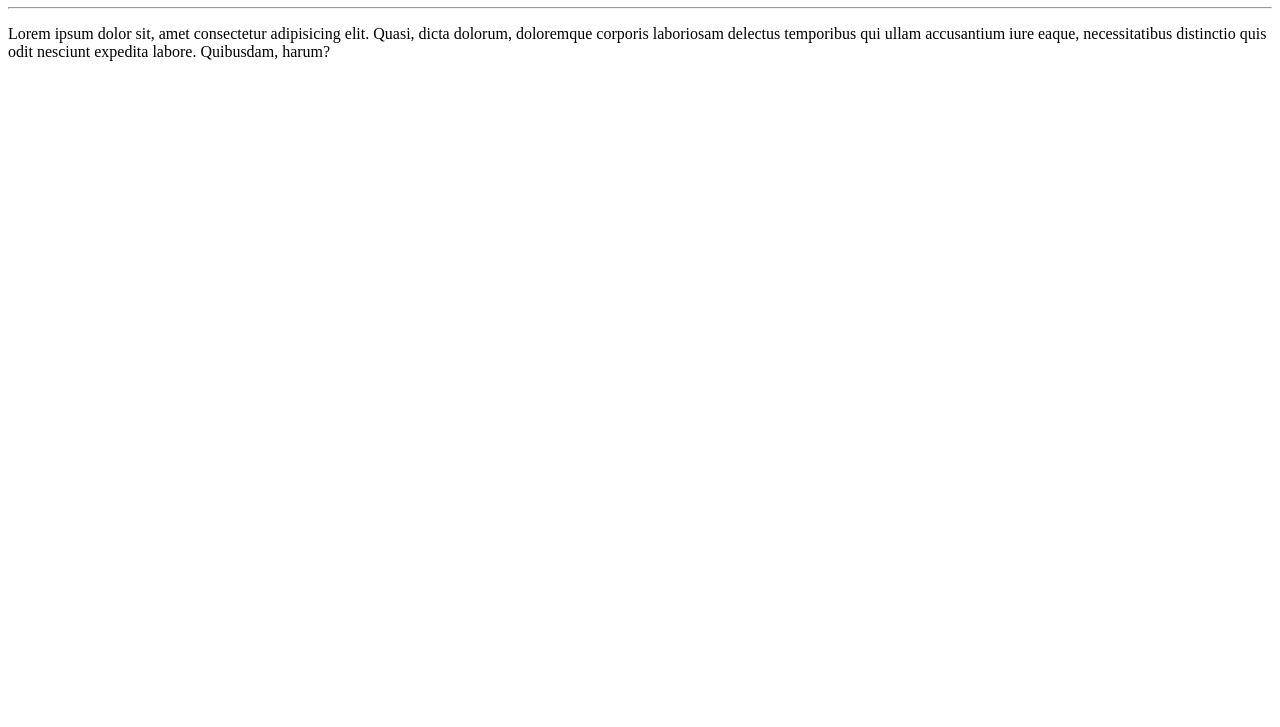
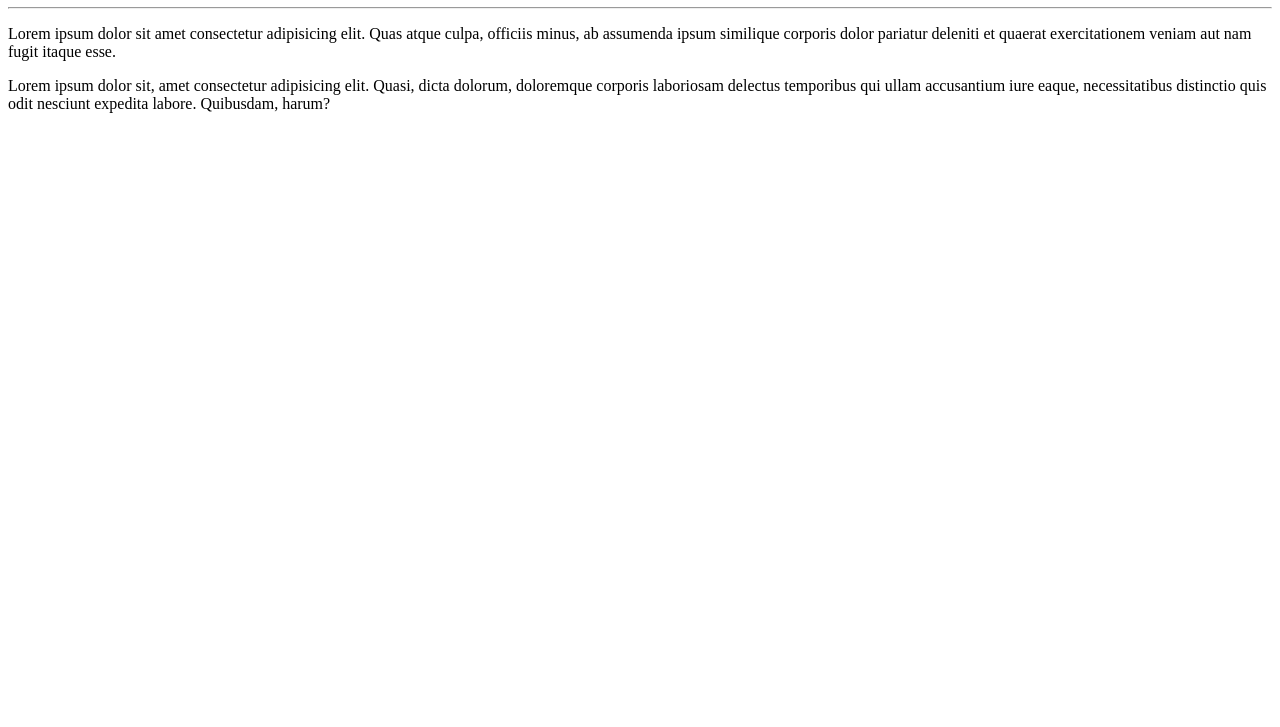
Before and after one commit to vinoitape/ola-mundo, a plain HTML site: page site-exemplo/index.html in a window 1280 px wide. Shown: the part 73-800 px from the top of the page. Drawn offline with Linux system fonts and the light colour scheme.

Commit message:
adicionei um paragrafo

```diff
--- a/site-exemplo/index.html
+++ b/site-exemplo/index.html
@@ -9,6 +9,7 @@
 <body>
     <h1>olá, mundo!</h1>
     <hr>
+    <p>Lorem ipsum dolor sit amet consectetur adipisicing elit. Quas atque culpa, officiis minus, ab assumenda ipsum similique corporis dolor pariatur deleniti et quaerat exercitationem veniam aut nam fugit itaque esse.</p>
     <p>Lorem ipsum dolor sit, amet consectetur adipisicing elit. Quasi, dicta dolorum, doloremque corporis laboriosam delectus temporibus qui ullam accusantium iure eaque, necessitatibus distinctio quis odit nesciunt expedita labore. Quibusdam, harum?</p>
 </body>
 </html>
```
